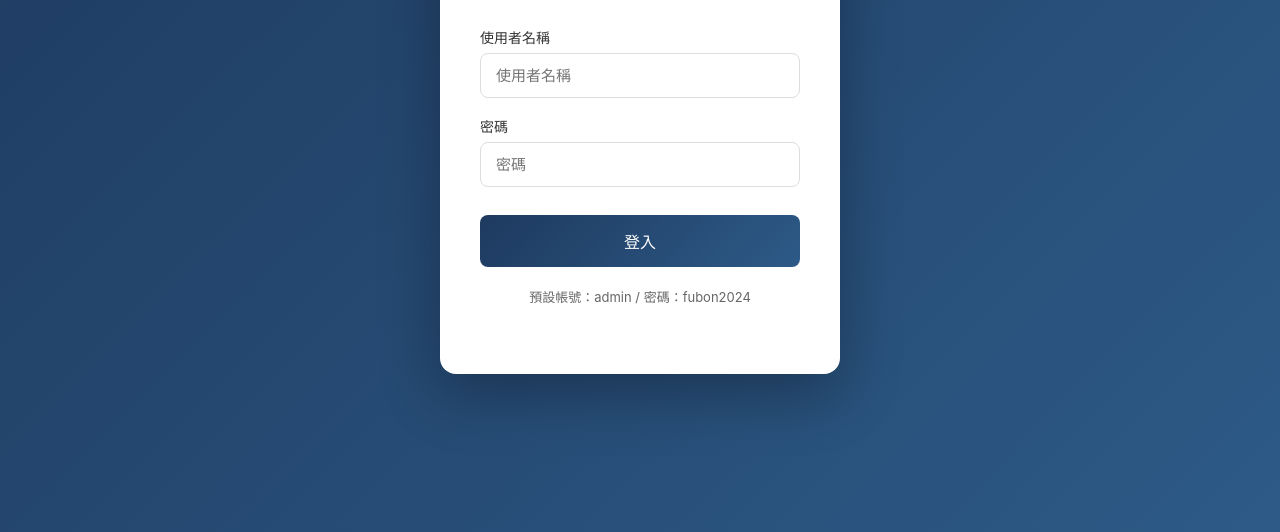
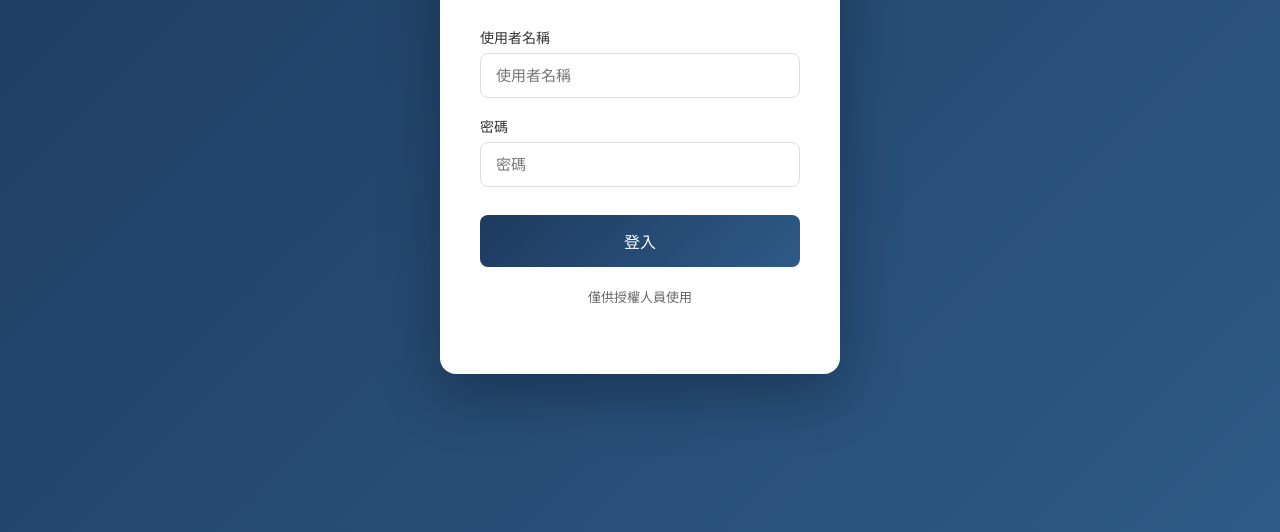
Before and after one commit to testwilliam824-glitch/fubon-insurance, a website: page web/public/admin.html in a window 1280 px wide. Shown: the part 268-800 px from the top of the page. Drawn offline with Linux system fonts and the light colour scheme.

Commit message:
security: 移除後台登入頁的密碼提示
- 移除 '預設帳號：admin / 密碼：fubon2024' 明文提示
- 改為「僅供授權人員使用」
- 避免任何人開後台頁就看到登入憑證

```diff
--- a/web/public/admin.html
+++ b/web/public/admin.html
@@ -25,7 +25,7 @@
       <div class="form-group"><label>使用者名稱</label><input type="text" id="username" placeholder="使用者名稱"></div>
       <div class="form-group"><label>密碼</label><input type="password" id="password" placeholder="密碼"></div>
       <button class="login-btn" id="loginBtn">登入</button>
-      <p class="login-hint">預設帳號：admin / 密碼：fubon2024</p>
+      <p class="login-hint">僅供授權人員使用</p>
       <p class="login-error" id="loginError"></p>
     </div>
   </div>
```
